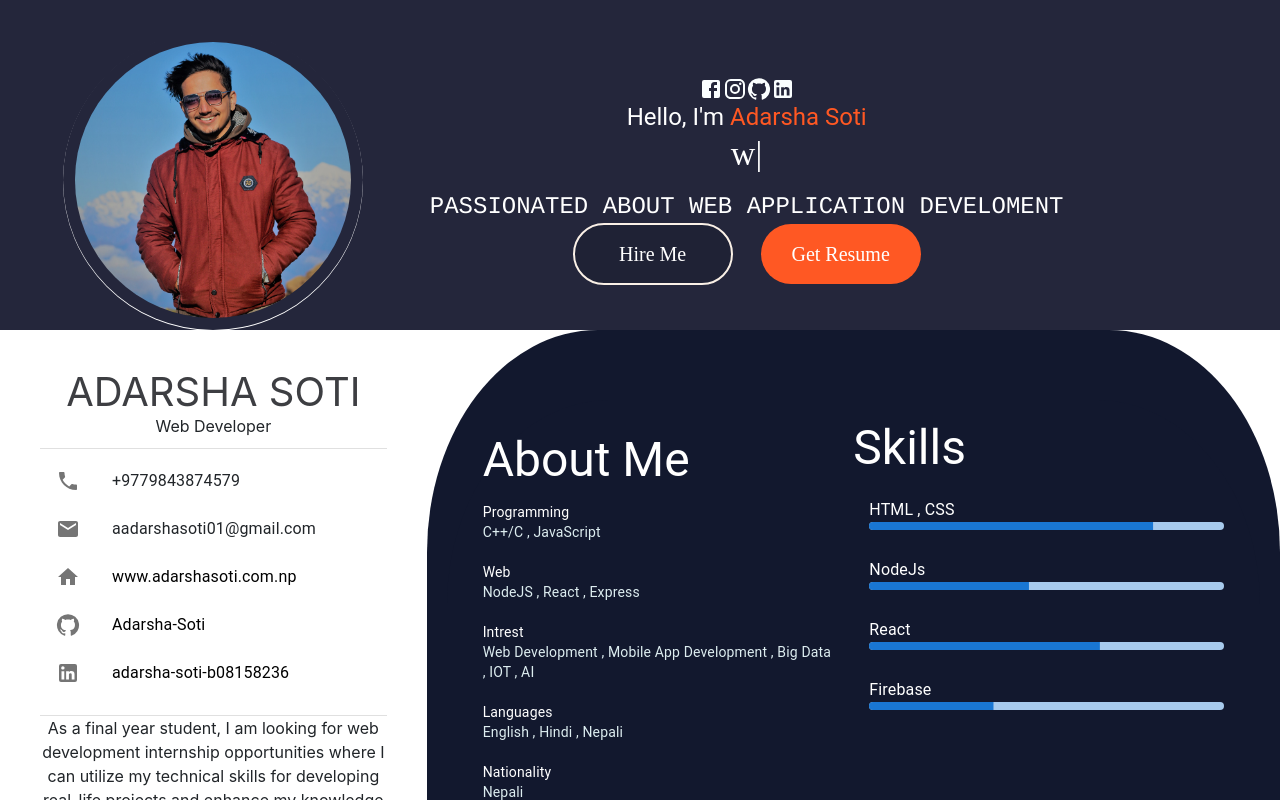
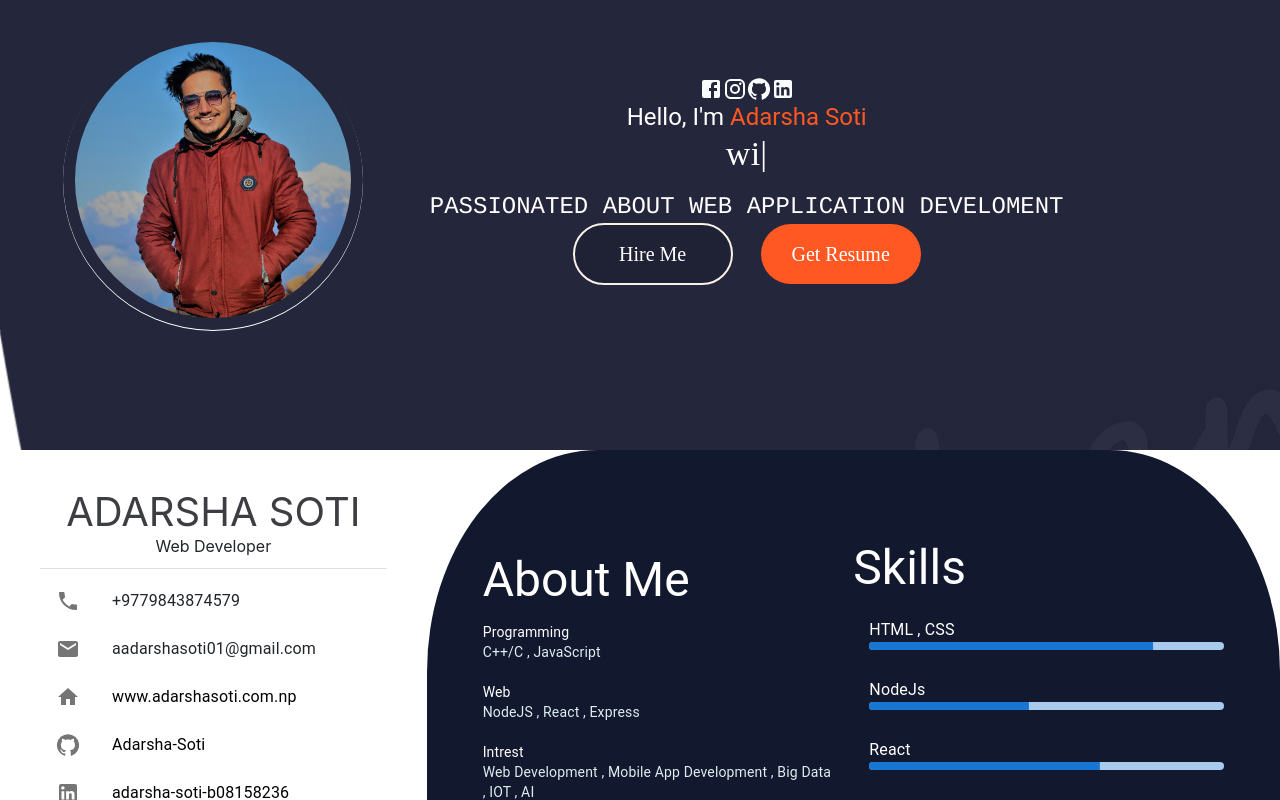
Before and after one commit to Adarsha-Soti/PortfolioWebsite, a React (Create React App) app: page / in a window 1280 px wide. Shown: the top 800 px of the page. Built offline with nearby package versions, Linux system fonts and the light colour scheme; a web font is replaced by a local one.

Commit message:
Update Footer.css

```diff
--- a/src/PrtfolioContainer/Home/Footer/Footer.css
+++ b/src/PrtfolioContainer/Home/Footer/Footer.css
@@ -7,12 +7,12 @@
 }
 .footer-parent{
     max-width: 1920px;
-    height: 0vh;
+    height: 15vh;
     width: 100%;
 }
 .footer-parent img {
     max-width: 100%;
-    height: 130px;
+    height: 100vh;
 
 }
 @media only screen  and(max-width:1110px){
```
